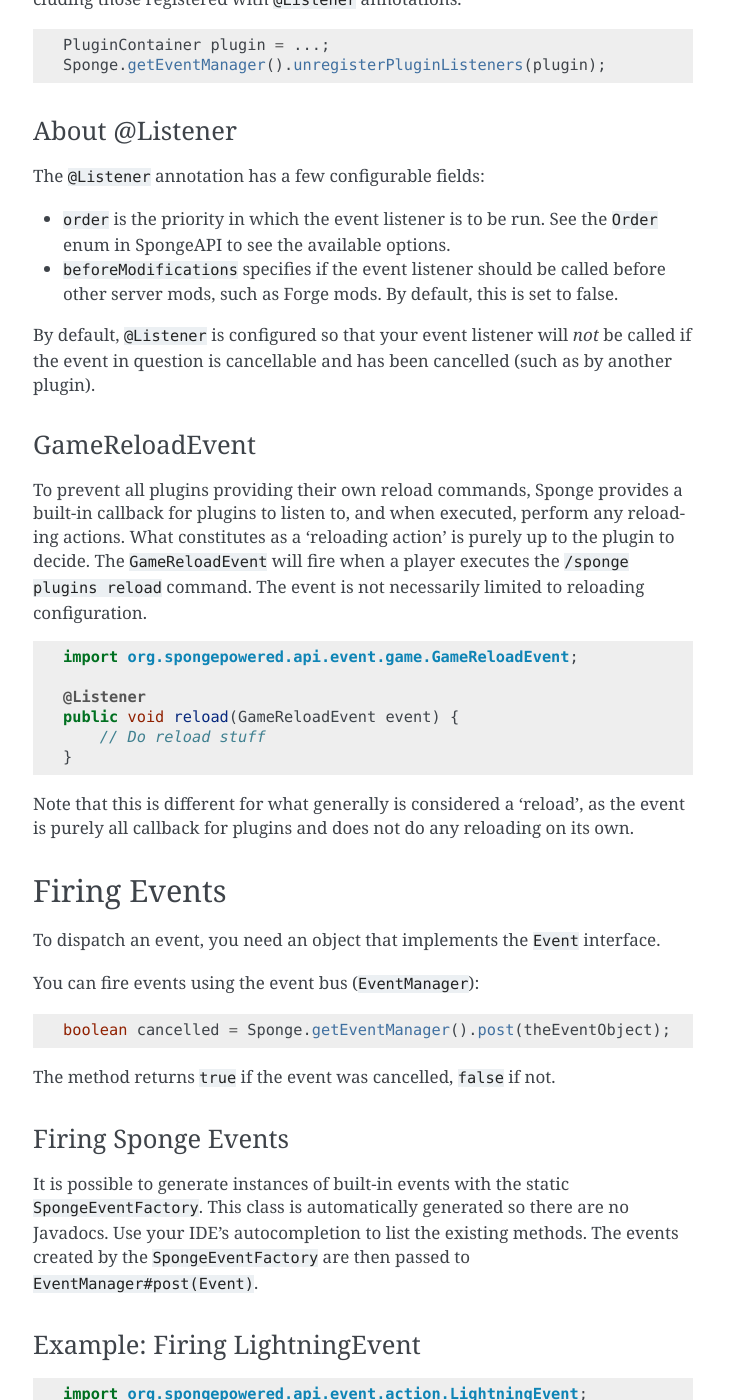
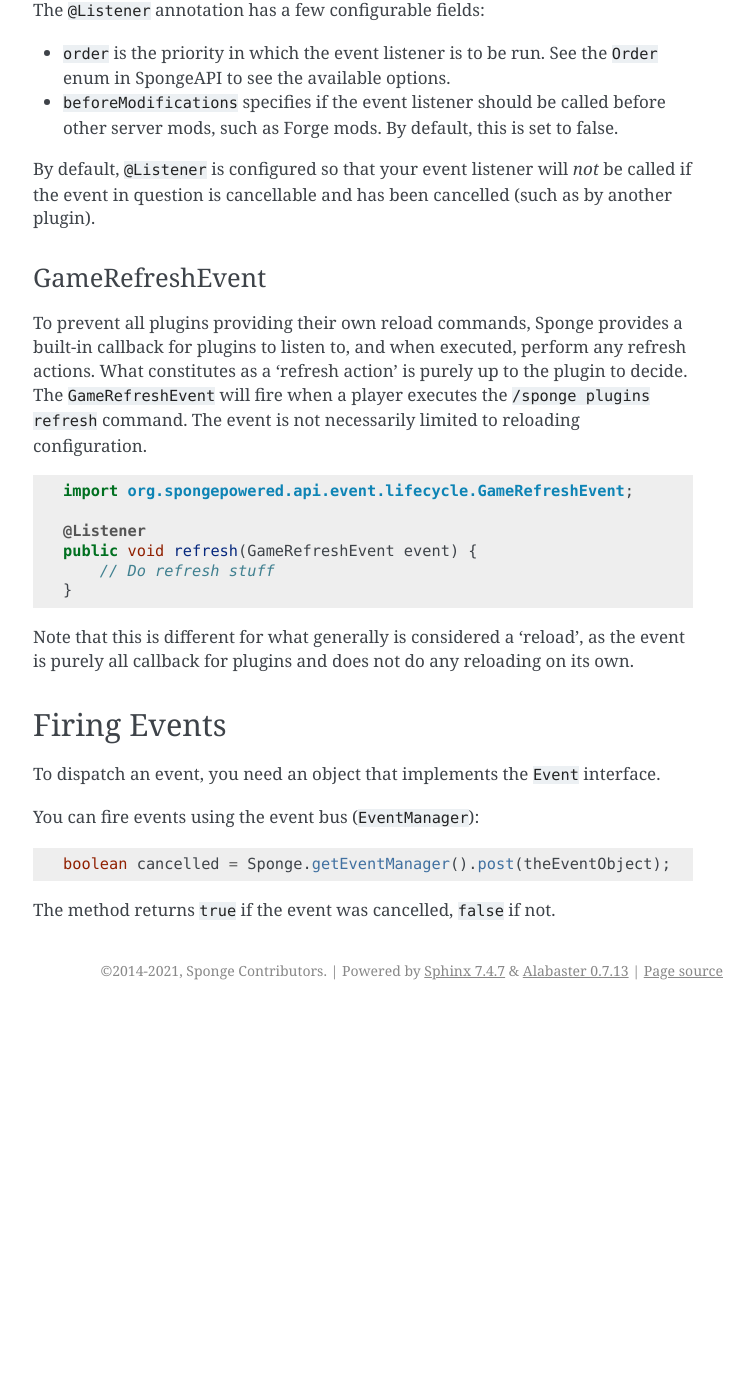
Before and after one commit to SpongePowered/SpongeDocs, a Sphinx documentation site: the page built from source/plugin/event/listeners.rst, in a window 1280 px wide and 1400 px high, scrolled down 2809 px. Shown: the whole window, without its empty margins (387-1140 px from the left). Built offline with Sphinx 7.4.7, drawn with Linux system fonts in a browser that asks for light colours; cross-references to code outside the pages are shown as plain code; after the commit the page ends 3819 px from its top, so only the background shows below that; some of the changed text lies outside the part shown.

Commit message:
More migration...

```diff
--- a/source/plugin/event/index.rst
+++ b/source/plugin/event/index.rst
@@ -1,10 +1,6 @@
 ======
 Events
 ======
-
-.. warning::
-    These docs were written for SpongeAPI 7 and are likely out of date.
-    `If you feel like you can help update them, please submit a PR! <https://github.com/SpongePowered/SpongeDocs>`__
 
 .. javadoc-import::
 	org.spongepowered.api.event.Cancellable
--- a/source/plugin/event/listeners.rst
+++ b/source/plugin/event/listeners.rst
@@ -1,10 +1,6 @@
 ===============
 Event Listeners
 ===============
-
-.. warning::
-    These docs were written for SpongeAPI 7 and are likely out of date.
-    `If you feel like you can help update them, please submit a PR! <https://github.com/SpongePowered/SpongeDocs>`__
 
 .. javadoc-import::
     org.spongepowered.api.event.Event
@@ -12,9 +8,9 @@ Event Listeners
     org.spongepowered.api.event.Listener
     org.spongepowered.api.event.Order
     org.spongepowered.api.event.block.ChangeBlockEvent
-    org.spongepowered.api.event.block.ChangeBlockEvent.Break
+    org.spongepowered.api.event.block.ChangeBlockEvent.All
     org.spongepowered.api.event.cause.Cause
-    org.spongepowered.api.event.game.GameReloadEvent
+    org.spongepowered.api.event.lifecycle.GameRefreshEvent
     org.spongepowered.api.plugin.Plugin
     java.lang.Object
 
@@ -89,7 +85,7 @@ before other server modifications.
     import org.spongepowered.api.event.EventListener;
     import org.spongepowered.api.event.block.ChangeBlockEvent;
 
-    public class ExampleListener implements EventListener<ChangeBlockEvent.Break> {
+    public class ExampleListener implements EventListener<ChangeBlockEvent.All> {
 
         @Override
         public void handle(ChangeBlockEvent.Break event) throws Exception {
@@ -148,21 +144,21 @@ cancellable and has been cancelled (such as by another plugin).
 
 .. _game-reload:
 
-GameReloadEvent
-~~~~~~~~~~~~~~~
+GameRefreshEvent
+~~~~~~~~~~~~~~~~
 
 To prevent all plugins providing their own reload commands, Sponge provides a built-in callback for plugins to listen
-to, and when executed, perform any reloading actions. What constitutes as a 'reloading action' is purely up to the
-plugin to decide. The :javadoc:`GameReloadEvent` will fire when a player executes the
-``/sponge plugins reload`` command. The event is not necessarily limited to reloading configuration.
+to, and when executed, perform any refresh actions. What constitutes as a 'refresh action' is purely up to the
+plugin to decide. The :javadoc:`GameRefreshEvent` will fire when a player executes the
+``/sponge plugins refresh`` command. The event is not necessarily limited to reloading configuration.
 
 .. code-block:: java
 
-    import org.spongepowered.api.event.game.GameReloadEvent;
+    import org.spongepowered.api.event.lifecycle.GameRefreshEvent;
 
     @Listener
-    public void reload(GameReloadEvent event) {
-        // Do reload stuff
+    public void refresh(GameRefreshEvent event) {
+        // Do refresh stuff
     }
 
 Note that this is different for what generally is considered a 'reload', as the event is purely all callback for
@@ -180,31 +176,3 @@ You can fire events using the event bus (:javadoc:`EventManager`):
     boolean cancelled = Sponge.getEventManager().post(theEventObject);
 
 The method returns ``true`` if the event was cancelled, ``false`` if not.
-
-Firing Sponge Events
-~~~~~~~~~~~~~~~~~~~~
-
-It is possible to generate instances of built-in events with the static ``SpongeEventFactory``. This class is
-automatically generated so there are no Javadocs. Use your IDE's autocompletion to list the existing methods. The events
-created by the ``SpongeEventFactory`` are then passed to :javadoc:`EventManager#post(Event)`.
-
-Example: Firing LightningEvent
-~~~~~~~~~~~~~~~~~~~~~~~~~~~~~~
-
-.. code-block:: java
-
-    import org.spongepowered.api.event.action.LightningEvent;
-    import org.spongepowered.api.event.cause.Cause;
-    import org.spongepowered.api.event.cause.EventContext;
-    import org.spongepowered.api.event.cause.EventContextKeys;
-    import org.spongepowered.api.event.SpongeEventFactory;
-
-    PluginContainer plugin = ...;
-    EventContext eventContext = EventContext.builder().add(EventContextKeys.PLUGIN, plugin).build();
-
-    LightningEvent lightningEvent = SpongeEventFactory.createLightningEventPre(Cause.of(eventContext, plugin));
-    Sponge.getEventManager().post(lightningEvent);
-
-.. warning::
-
-    A :javadoc:`Cause` can never be empty. At the very least it should contain your plugin container.
--- a/source/plugin/migrating-from-7-to-8.rst
+++ b/source/plugin/migrating-from-7-to-8.rst
@@ -172,6 +172,8 @@ interface. For those who wish to emulate a ``Text.of(...)`` like behaviour, use
 There are additional Sponge specific helper operations in the ``org.spongepowered.api.adventure`` package, specifically
 :javadoc:`SpongeComponents` for those who used the ``executeCallback`` function in SpongeAPI 7.
 
+More information about text within Sponge can be found at :doc:`text/index`.
+
 Scheduler
 =========
 
@@ -212,6 +214,7 @@ Configurate
 ===========
 
 Configurate has been updated from version 3 to version 4, and along with it, its package name has changed from
-``ninja.leaping.configurate`` to ``org.spongepowered.configurate``.
+``ninja.leaping.configurate`` to ``org.spongepowered.configurate``, and has mostly dropped the use of ``get`` and ``set``
+prefixes.
 
 For more information on Configurate, `you can view its manual here <https://github.com/SpongePowered/Configurate/wiki>`__.
```
Also changed, not shown: other parts of source/plugin/event/listeners.rst (+4 -4 lines), source/plugin/event/causes.rst (+15 -19 lines), source/plugin/event/custom.rst (+19 -25 lines).
